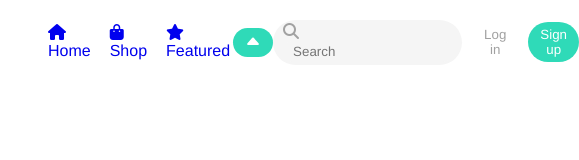
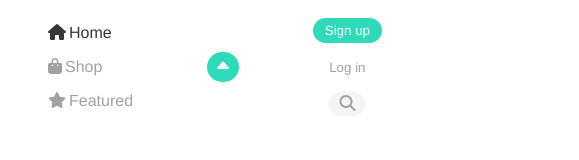
Before and after one commit to zuzik772/recreate3-wp, a plain HTML site: page index.html in a window 390 px wide. Shown: the whole page, 579 px wide, since content can reach past the window. Drawn offline with Linux system fonts and the light colour scheme.

Commit message:
mq for mainnav

```diff
--- a/index.html
+++ b/index.html
@@ -25,7 +25,7 @@
             <li><i class="fas fa-star"></i>Featured</li>
           </a>
         </ul>
-        <button class="logo">
+        <a class="logo">
           <svg
             xmlns="http://www.w3.org/2000/svg"
             width="16"
@@ -38,7 +38,7 @@
               d="M7.247 4.86l-4.796 5.481c-.566.647-.106 1.659.753 1.659h9.592a1 1 0 0 0 .753-1.659l-4.796-5.48a1 1 0 0 0-1.506 0z"
             />
           </svg>
-        </button>
+        </a>
         <div>
           <div class="input">
             <i class="fas fa-search"></i>
--- a/style.css
+++ b/style.css
@@ -26,15 +26,18 @@ header .mainnav i {
 }
 
 header .mainnav a {
-  margin-right: 3px;
+  color: #a1a1a1;
+}
+header .mainnav a:first-child {
+  color: #363636;
 }
 
 header .mainnav .logo {
-  border-radius: 100px;
+  border-radius: 25px;
   border: none;
   background-color: var(--primaryColor);
   color: white;
-  padding: 4px 6px;
+  padding: 5px 8px;
 }
 
 header .mainnav input,
@@ -68,3 +71,18 @@ header .mainnav button:last-of-type {
   border-radius: 25px;
   padding: 5px 12px;
 }
+
+@media screen and (max-width: 500px) {
+  header .mainnav div {
+    flex-direction: column-reverse;
+  }
+}
+
+@media screen and (max-width: 800px) {
+  header .mainnav ul {
+    flex-direction: column;
+  }
+  header .mainnav input {
+    display: none;
+  }
+}
```
